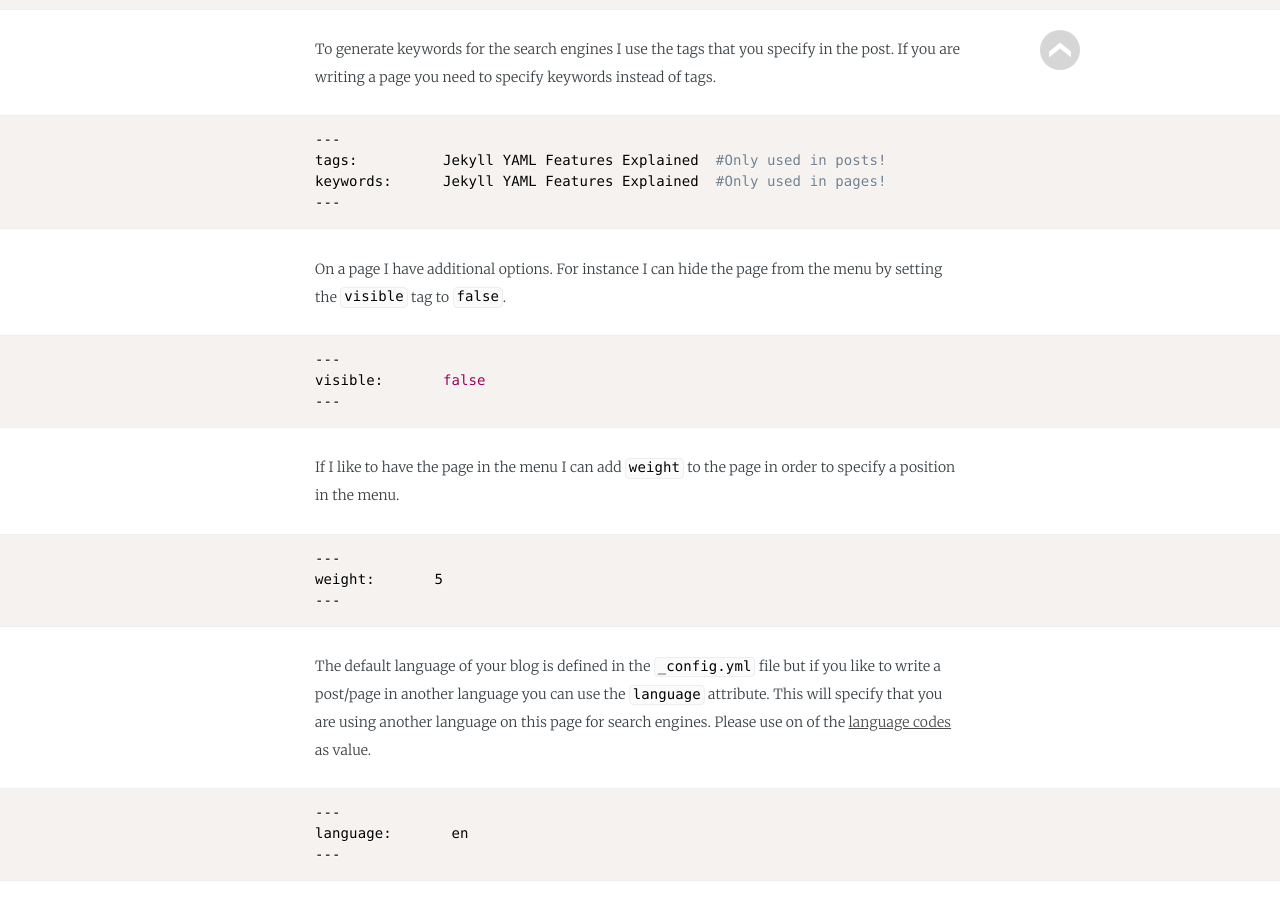
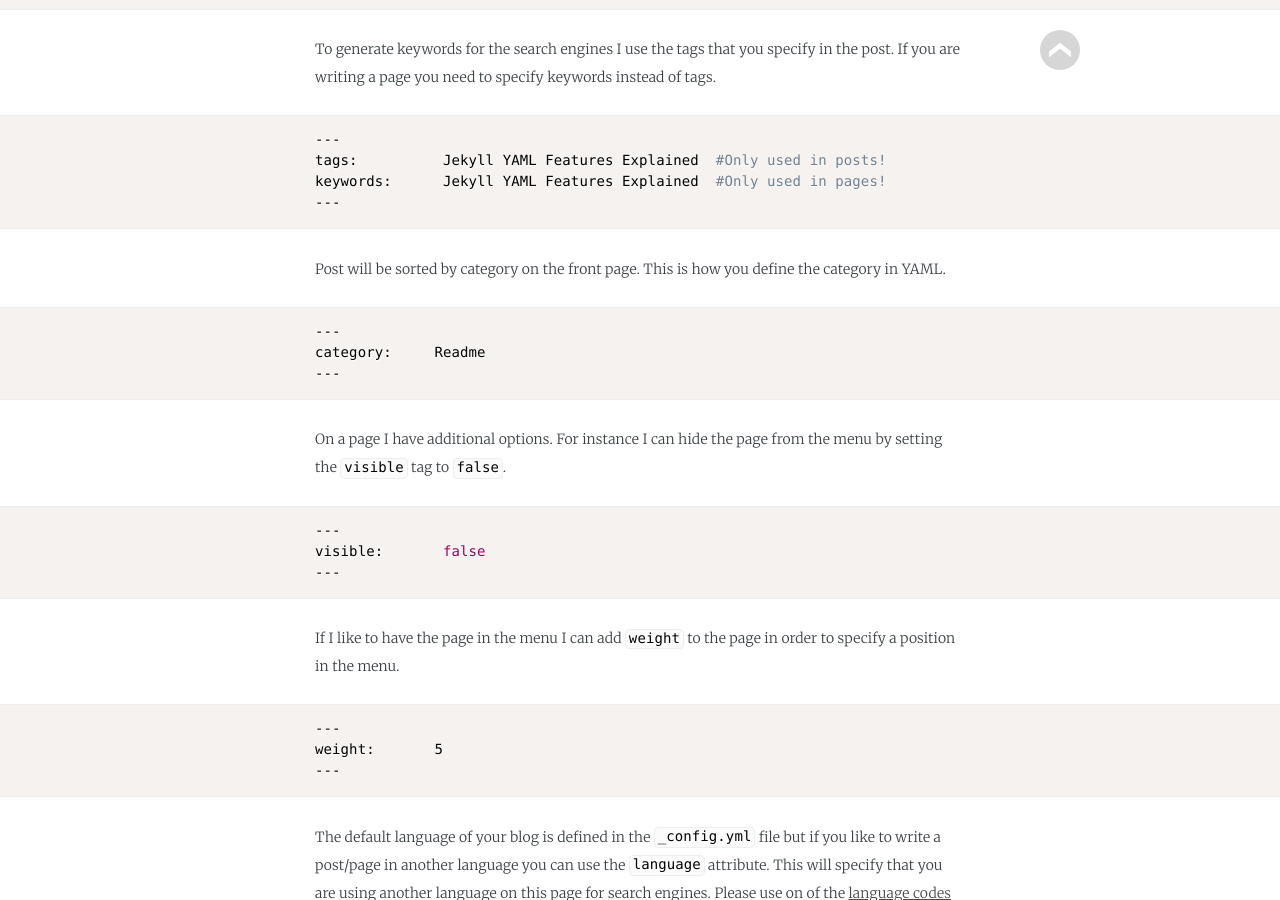
Before and after one commit to jwillmer/jekyllDecent, a Jekyll site: the page built from _posts/2016-04-06-YAML-Features.md, in a window 1280 px wide and 900 px high, scrolled down 1316 px. Built offline with Jekyll 4.4.1, drawn with Linux system fonts in a browser that asks for light colours; some web fonts are replaced.

Commit message:
Update 2016-04-06-YAML-Features.md

````diff
--- a/_posts/2016-04-06-YAML-Features.md
+++ b/_posts/2016-04-06-YAML-Features.md
@@ -58,6 +58,14 @@ keywords:      Jekyll YAML Features Explained  #Only used in pages!
 ---
 ```
 
+Post will be sorted by category on the front page. This is how you define the category in YAML.
+
+```bash
+---
+category:     Readme
+---
+```
+
 On a page I have additional options. For instance I can hide the page from the menu by setting the `visible` tag to `false`.
 
 ```bash
````
